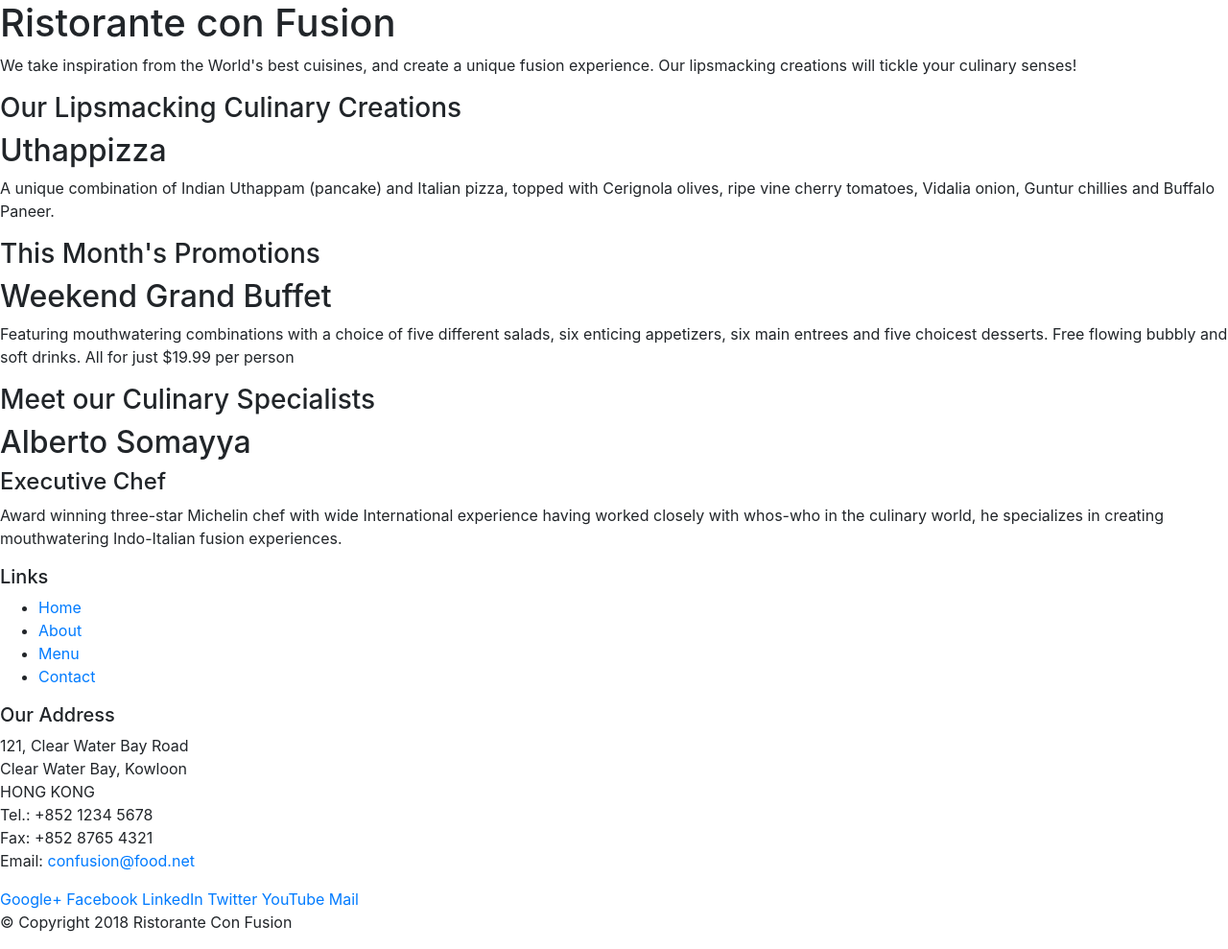
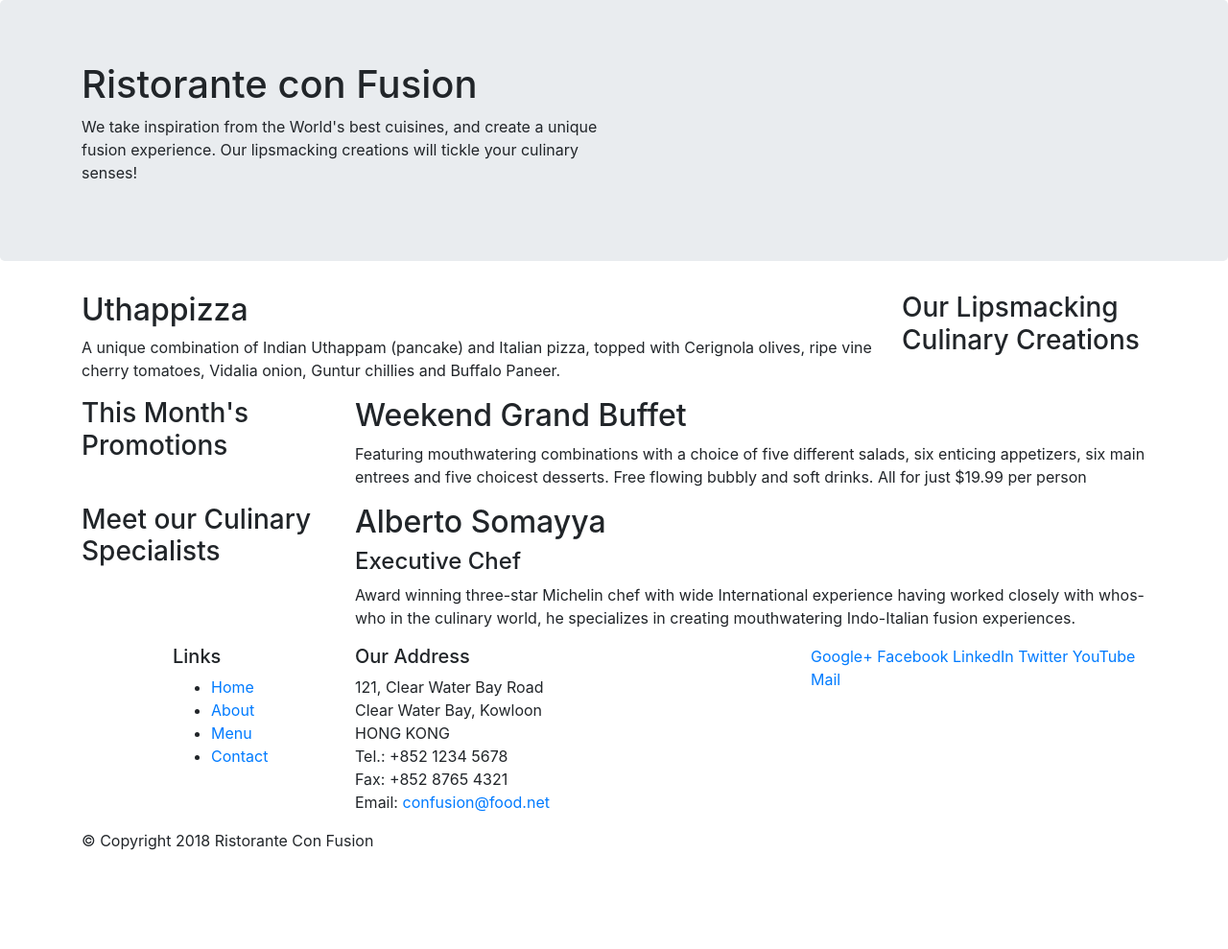
Before and after one commit to iAbdulhamid/ristorante-con-fusion-v1.0.0, a website: page index.html in a window 1280 px wide. Shown: the whole page at 96% size. After the commit the page ends 904 px from the top, so only its background shows below. Drawn offline with nearby package versions, Linux system fonts and the light colour scheme.

Commit message:
using bootstrap grid part 1

```diff
--- a/index.html
+++ b/index.html
@@ -15,46 +15,46 @@
 
 <body>
 
-    <header>
-        <div>
-            <div>
-                <div>
+    <header class="jumbotron">
+        <div class="container">
+            <div class="row">
+                <div class="col-12 col-sm-6">
                     <h1>Ristorante con Fusion</h1>
                     <p>We take inspiration from the World's best cuisines, and create a unique fusion experience. Our lipsmacking creations will tickle your culinary senses!</p>
                 </div>
-                <div>
+                <div class="col-12 col-sm-6">
                 </div>
             </div>
         </div>
     </header>
 
-    <div>
-        <div>
-            <div>
+    <div class="container">
+        <div class="row">
+            <div class="col-12 col-sm-4 order-sm-last col-md-3">
                 <h3>Our Lipsmacking Culinary Creations</h3>
             </div>
-            <div>
+            <div class="col col-sm order-sm-first col-md">
                 <h2>Uthappizza</h2>
                 <p>A unique combination of Indian Uthappam (pancake) and Italian pizza, topped with Cerignola olives, ripe vine cherry tomatoes, Vidalia onion, Guntur chillies and Buffalo Paneer.</p>
             </div>
         </div>
 
 
-        <div>
-            <div>
+        <div class="row">
+            <div class="col-12 col-sm-4 col-md-3">
                 <h3>This Month's Promotions</h3>
             </div>
-            <div>
+            <div class="col col-sm col-md">
                 <h2>Weekend Grand Buffet</h2>
                 <p>Featuring mouthwatering combinations with a choice of five different salads, six enticing appetizers, six main entrees and five choicest desserts. Free flowing bubbly and soft drinks. All for just $19.99 per person </p>
             </div>
         </div>
 
-        <div>
-            <div>
+        <div class="row">
+            <div class="col-12 col-sm-4 col-md-3">
                 <h3>Meet our Culinary Specialists</h3>
             </div>
-            <div>
+            <div class="col col-sm col-md">
                 <h2>Alberto Somayya</h2>
                 <h4>Executive Chef</h4>
                 <p>Award winning three-star Michelin chef with wide International experience having worked closely with whos-who in the culinary world, he specializes in creating mouthwatering Indo-Italian fusion experiences. </p>
@@ -63,9 +63,9 @@
     </div>
 
     <footer>
-        <div>
-            <div>
-                <div>
+        <div class="container">
+            <div class="row">
+                <div class="col-4 offset-1 col-sm-2">
                     <h5>Links</h5>
                     <ul>
                         <li><a href="#">Home</a></li>
@@ -74,7 +74,7 @@
                         <li><a href="#">Contact</a></li>
                     </ul>
                 </div>
-                <div>
+                <div class="col-7 col-sm-5">
                     <h5>Our Address</h5>
                     <address>
 		              121, Clear Water Bay Road<br>
@@ -85,7 +85,7 @@
 		              Email: <a href="mailto:confusion@food.net">confusion@food.net</a>
 		           </address>
                 </div>
-                <div>
+                <div class="col-12 col-sm-4">
                     <div>
                         <a href="http://google.com/+">Google+</a>
                         <a href="http://www.facebook.com/profile.php?id=">Facebook</a>
@@ -96,8 +96,8 @@
                     </div>
                 </div>
            </div>
-           <div>
-                <div>
+           <div class="row">
+                <div class="col-auto">
                     <p>© Copyright 2018 Ristorante Con Fusion</p>
                 </div>
            </div>
```
